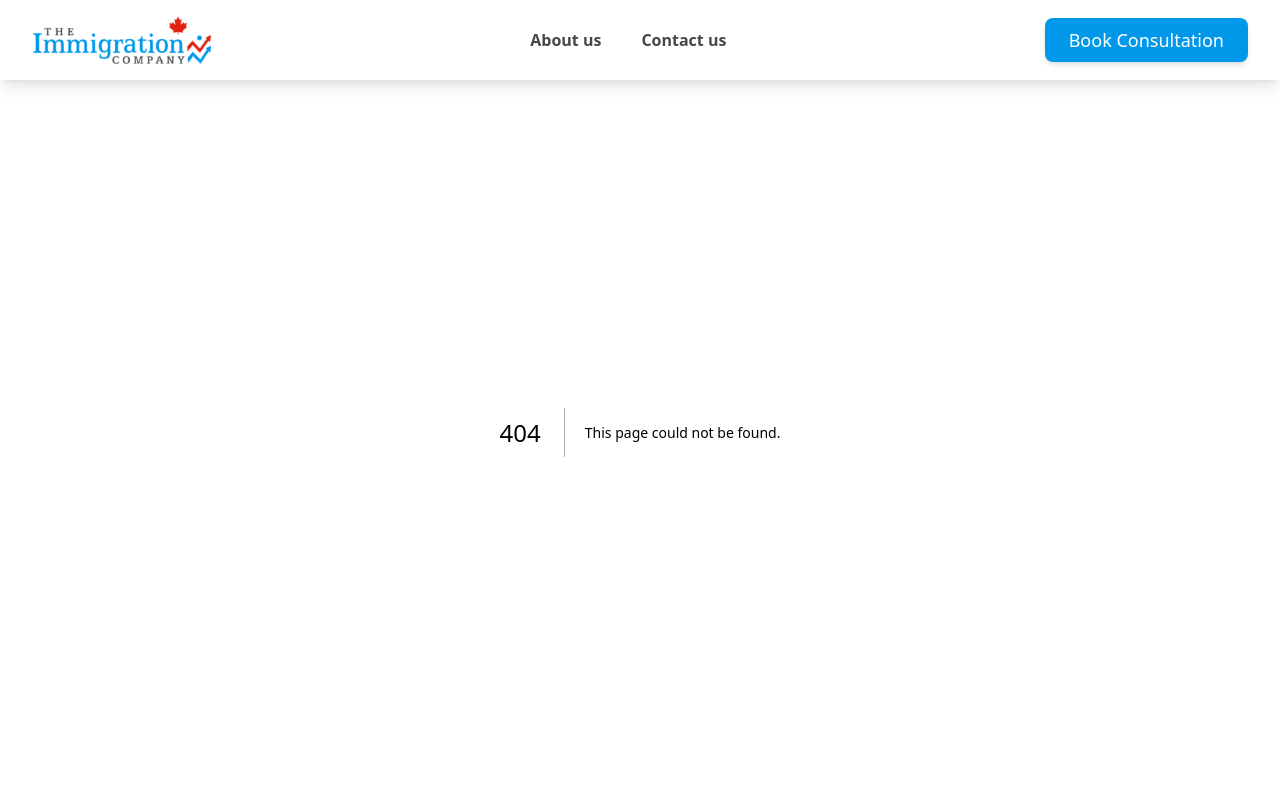
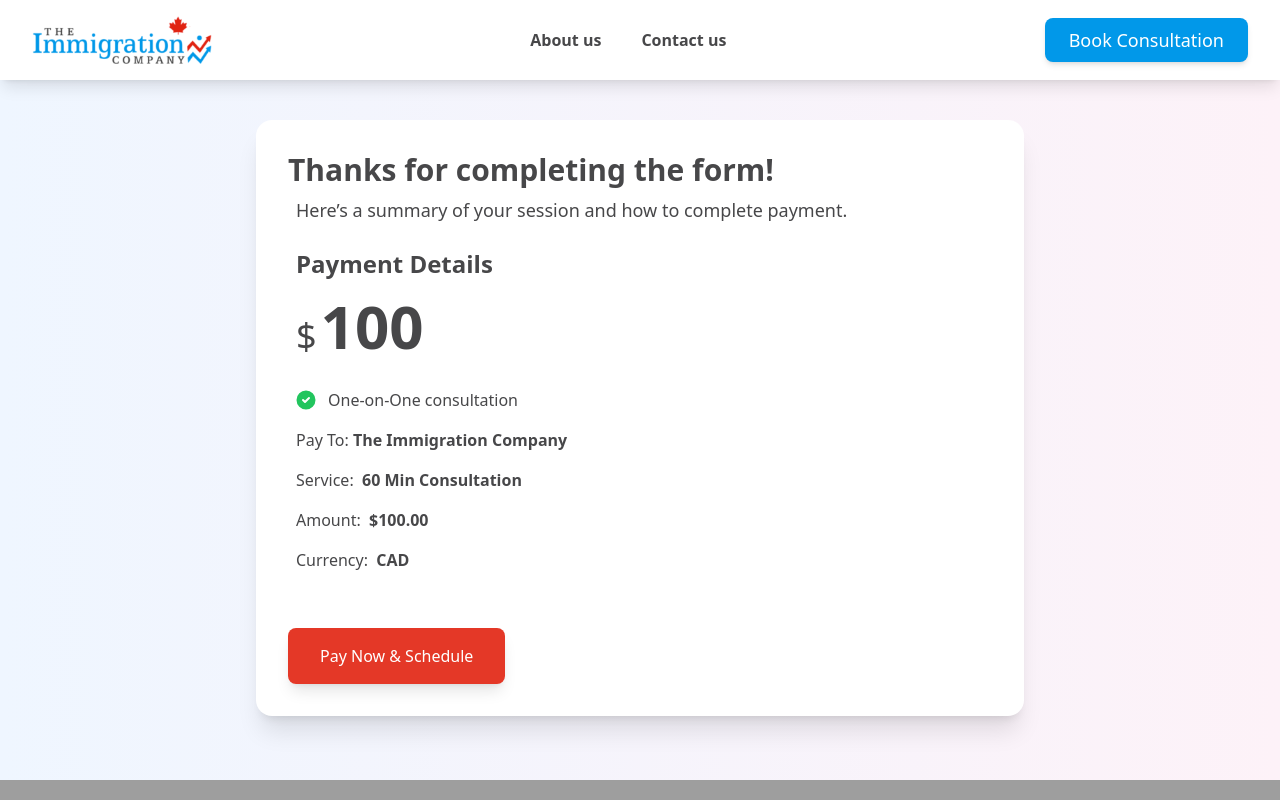
Before and after one commit to YatikenSoftwareSolution-tech/immigration-web-v1, a Next.js app: page /payment in a window 1280 px wide. Before the commit this address had no page. Shown: the top 800 px of the page. Built offline with nearby package versions, Linux system fonts and the light colour scheme; grey boxes are pictures that could not be loaded.

Commit message:
Final tested

```diff
--- a/package.json
+++ b/package.json
@@ -61,6 +61,7 @@
     "react-calendly": "^4.3.1",
     "react-day-picker": "^8.10.1",
     "react-dom": "^18.3.1",
+    "react-google-recaptcha": "^3.1.0",
     "react-hook-form": "^7.54.2",
     "react-icons": "^5.4.0",
     "react-obfuscate": "^3.7.0",
--- a/src/app/consultation-form/ConsultationForm.jsx
+++ b/src/app/consultation-form/ConsultationForm.jsx
@@ -20,8 +20,7 @@
     email: z.string().email({ message: "Invalid email address" }).trim(),
     mobile: z
       .string()
-      .min(10, { message: "Mobile must be at least 10 characters" })
-      .max(15, { message: "Mobile must be at most 15 characters" })
+      .length(10, { message: "Mobile number must be 10 digits" })
       .trim(),
     maritalStatus: z.enum(["Single", "Married", "Divorced", "Widowed"]),
     children: z
@@ -31,7 +30,7 @@
       .optional(),
 
     // ——— Education ———
-    highestEducation: z.enum(["Primary ", "Secondary ", "High School", "Higher Secondary", "Associate Degree", "Bachelors Degree", "Masters Degree", "PhD Degree"]),
+    highestEducation: z.enum(["Primary", "Secondary", "High School", "Higher Secondary", "Associate Degree", "Bachelors Degree", "Masters Degree", "PhD Degree"]),
     languageAssessed: z.enum(["yes", "no"]),
 
     // ——— Work Experience #1 ———
@@ -161,61 +160,71 @@
       register,
       handleSubmit,
       trigger,
+      watch,
       formState: { errors },
     } = useForm({
       resolver: zodResolver(detailsSchema),
       mode: "onBlur",
+      defaultValues: {
+        // Add default values to prevent undefined errors
+        maritalStatus: "Single",
+        languageAssessed: "no",
+        highestEducation: "Primary"
+      }
     });
 
     const router = useRouter();
 
     const onNext = async () => {
-      const valid = await trigger(
-        step === 1
-          ? [
+      if (step === 1) {
+        try {
+          // Validate only first step fields
+          const result = await trigger([
             "name",
             "email",
             "mobile",
             "maritalStatus",
             "children",
             "highestEducation",
-              "languageAssessed",
-            ]
-          : [
-              "currentImmigrationStatus",
-              "lastDateInCanada",
-              "refusedVisa",
-              "refusedVisaDetails",
-              "primaryReason",
-              "otherReason",
-              "medicalCondition",
-              "criminalConviction",
-              "documents.passportCopy",
-              "documents.proofOfStatus",
-            ]
-      );
-      if (valid) setStep((s) => s + 1);
+            "languageAssessed"
+          ], { shouldFocus: true });
+
+          console.log("Validation errors:", errors);
+          console.log("Validation result:", result);
+
+          if (result) {
+            setStep(2);
+          }
+        } catch (error) {
+          console.error("Validation error:", error);
+        }
+      }
     };
 
-    const onBack = () => setStep((s) => s - 1);
+    const onBack = () => {
+      if (step > 1) {
+        setStep(step - 1);
+      }
+    };
 
-    const onSubmit = (data) => {
-      console.log(data);
-      emailjs
-      .send(
+    const onSubmit = async (data) => {
+      // Only handle submit on final step
+      if (step !== 2) {
+        return;
+      }
+
+      try {
+        await emailjs.send(
           "service_zuuknl9",
           "template_vlzmj6f",
           data,
           "Ndv9C5G6QF6K7aPqG"
-      )
-      .then(
-        (response) => {
-          router.push("/thank-you");
-        },
-        (error) => {
+        );
+        router.push("/payment");
+      } catch (error) {
         alert("Failed to send email. Please try again.");
+        console.error("Email error:", error);
       }
-      );
     };
 
     return (
@@ -525,14 +534,21 @@
     const [step, setStep] = useState(1);
     const stepLabel = ["Personal Details", "Immigration Details"];
 
+    console.log("Current step:", step); // Debug log
+
+    const handleStepChange = (newStep) => {
+      console.log("Changing step to:", newStep); // Debug log
+      setStep(newStep);
+    };
+
     return (
       <div className="bg-white mt-16 px-6 ">
         <div className="flex justify-between items-center mb-4">
           <h2 className="text-2xl text-dark font-bold mb-4">Consultation Form</h2>
         </div>
-      <div className=" py-2">
+        <div className="py-2">
           <HorizontalLinearStepper step={step} stepLabel={stepLabel} />
-        <TwoStepForm step={step} setStep={setStep}/>
+          <TwoStepForm step={step} setStep={handleStepChange}/>
         </div>
       </div>
     );
--- /dev/null
+++ b/src/app/payment/page.jsx
@@ -0,0 +1,84 @@
+"use client";
+
+import Image from "next/image";
+import Link from "next/link";
+import React from "react";
+
+const Payment = () => {
+  return (
+    <div className="mt-6 px-4 sm:px-10 py-8 sm:py-16 flex justify-center items-center bg-gradient-to-r from-blue-50 to-pink-50">
+      <div className="max-w-3xl w-full bg-white rounded-2xl shadow-xl overflow-hidden flex flex-col md:flex-row">
+        <div className="p-8 flex-1 text-dark">
+          <h2 className="text-2xl sm:text-3xl font-bold text-gray-800">
+            Thanks for completing the form!
+          </h2>
+          <p className="mt-2 mb-6 ml-2 text-lg text-gray-600">
+            Here’s a summary of your session and how to complete payment.
+          </p>
+          <h3 className="mb-4 text-2xl ml-2 font-semibold text-gray-800">
+            Payment Details
+          </h3>
+          <div className="flex ml-2 items-baseline space-x-1">
+            <span className="text-4xl font-medium">$</span>
+            <span className="text-6xl font-extrabold">100</span>
+          </div>
+          <ul className="space-y-4 ml-2 my-8">
+            <li className="flex items-center">
+              <svg
+                className="shrink-0 w-5 h-5 text-green-500"
+                aria-hidden="true"
+                xmlns="http://www.w3.org/2000/svg"
+                fill="currentColor"
+                viewBox="0 0 20 20"
+              >
+                <path d="M10 .5a9.5 9.5 0 1 0 9.5 9.5A9.51 9.51 0 0 0 10 .5Zm3.707 8.207-4 4a1 1 0 0 1-1.414 0l-2-2a1 1 0 0 1 1.414-1.414L9 10.586l3.293-3.293a1 1 0 0 1 1.414 1.414Z" />
+              </svg>
+              <span className="ml-3 text-base text-gray-700">
+                One-on-One consultation
+              </span>
+            </li>
+            <li className="flex justify-between">
+              <div className="flex">
+                <span className="text-gray-600">Pay To:&nbsp;</span>
+                <span className="text-gray-800 font-semibold">
+                  The Immigration Company
+                </span>
+              </div>
+            </li>
+            <li className="flex justify-between">
+              <div className="flex">
+                <span className="text-gray-600">Service:&nbsp;&nbsp;</span>
+                <span className="text-gray-800 font-semibold">
+                  60 Min Consultation
+                </span>
+              </div>
+            </li>
+            <li className="flex justify-between">
+              <div className="flex">
+                <span className="text-gray-600">Amount:&nbsp;&nbsp;</span>
+                <span className="text-gray-800 font-semibold">$100.00</span>
+              </div>
+            </li>
+            <li className="flex justify-between">
+              <div className="flex">
+                <span className="text-gray-600">Currency:&nbsp;&nbsp;</span>
+                <span className="text-gray-800 font-semibold">CAD</span>
+              </div>
+            </li>
+          </ul>
+          <Link
+            href="https://buy.stripe.com/00g7vjgm2ctV33W7ss"
+            target="_blank"
+            className="inline-block mt-6 w-full md:w-auto"
+          >
+            <span className="block w-full md:inline-block text-center px-8 py-4 font-medium rounded-lg shadow-lg bg-secondary/90 hover:bg-secondary text-white transition-transform transform hover:-translate-y-1">
+              Pay Now &amp; Schedule
+            </span>
+          </Link>
+        </div>
+      </div>
+    </div>
+  );
+};
+
+export default Payment;
--- a/src/app/thank-you/page.jsx
+++ /dev/null
@@ -1,38 +0,0 @@
-import ThankuCard from '@/components/custom/ThankuCard'
-import Image from 'next/image'
-import Link from 'next/link'
-import React from 'react'
-
-const Thanku = () => {
-  return (
-    <div className="mt-12 px-10 py-16">
-          <div className='flex flex-col md:flex-row border rounded-lg items-center justify-center bg-gradient-to-r from-blue-50 to-pink-50 px-6'>
-          <Image
-            className="p-8 rounded-lg"
-            src="/JobPlacement.jpg"
-            alt="thank you "
-            width={600}
-            height={600}
-
-          />
-          <div className="px-5 pb-5">
-            <h5 className="text-xl font-semibold tracking-tight text-dark">
-              Thank You for filling the consultation form. <br/> Your application will be reviewed in detail. <br/>Our team will contact you via provided email within 24 hours for a 10 min meeting.
-            </h5>
-            <h6 className="text-secondary font-semibold mt-4">
-                 Or you can schedule a 30 min paid meeting.
-            </h6>
-            <Link href="https://buy.stripe.com/00g7vjgm2ctV33W7ss" target="_blank">
-                <button className="group mt-6 bg-secondary hover:bg-secondary-dark text-white px-6 py-4 rounded-xl inline-flex items-center gap-3 shadow-lg transition-all duration-300 hover:translate-y-[-2px]">
-                  <span className="text-lg font-medium">
-                    Schedule meeting
-                  </span>
-                </button>
-              </Link>
-          </div>
-          </div>
-        </div>
-  )
-}
-
-export default Thanku
--- a/src/components/custom/AppFooter.jsx
+++ b/src/components/custom/AppFooter.jsx
@@ -13,12 +13,12 @@
 
 const AppFooter = () => {
   return (
-    <div className="relative h-[700px] py-8 bg-[url('/OfficePhoto.jpg')] bg-cover flex flex-col items-center gap-16 text-white">
+    <div className="relative h-[880px] py-8 bg-[url('/OfficePhoto.jpg')] bg-cover flex flex-col items-center gap-16 text-white">
       {/* dark overlay */}
-      <div className="absolute mt-[16%] inset-0 h-2/3  bg-black opacity-75" />
+      <div className="absolute mt-[calc(19%+18px)] inset-0 h-2/3  bg-black opacity-65" />
 
       {/* content */}
-      <div className="relative mt-[15%] container mx-auto px-4 grid grid-cols-1 md:grid-cols-4 gap-8">
+      <div className="relative mt-[18%] container mx-auto px-4 grid grid-cols-1 md:grid-cols-4 gap-8">
         {/* Column 1: Contact Us */}
         <div className="text-left text-white">
           <h3 className="text-lg font-semibold mb-4">Contact Us</h3>
```
Also changed, not shown: 1 other file (tests, documents, lock files or other folders). Lines whose indentation alone changed are shown as unchanged.
